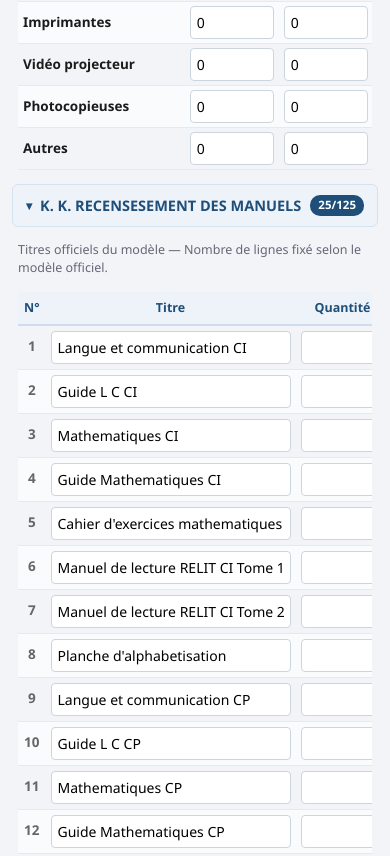
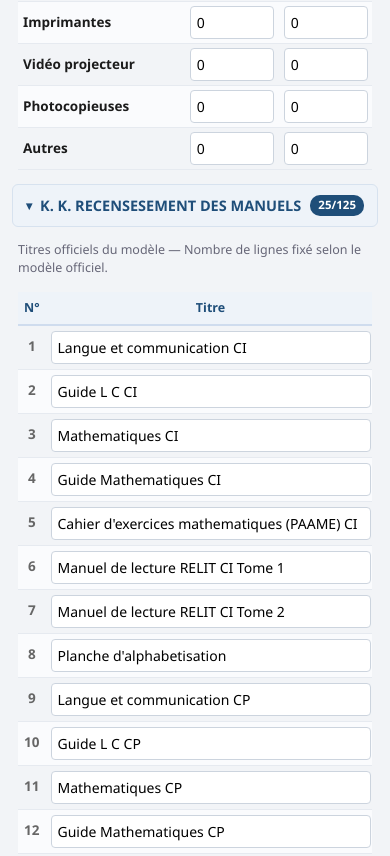
Before and after one commit to kebe776-blip/rapport, a plain HTML site: page general-elementaire.html in a window 390 px wide. Shown: the part 4397-5253 px from the top of the page. Drawn offline with Linux system fonts and the light colour scheme; no server answers.

Commit message:
Titres officiels K lisibles en entier sur mobile : champ titre porté à 320px (mesuré, plus long titre PAAME = 314px), M reste à 240px

```diff
--- a/assets/css/app.css
+++ b/assets/css/app.css
@@ -413,5 +413,10 @@ input[type=number] { -moz-appearance: textfield; appearance: textfield; }
   .table-saisie input[data-type="num"] { width: 84px; }
   .table-saisie input[placeholder="JJ/MM/AAAA"] { width: 116px; }
   .table-saisie input.fixe { width: 240px; }
+  /* K — titres officiels : le plus long (« Cahier d'exercices
+     mathematiques (PAAME) CM1 ») mesure 314 px à 14 px — largeur portée
+     à 320 px pour qu'il s'affiche en entier (M reste à 240 px : ses
+     désignations sont courtes). */
+  .table-saisie[data-repeat="manuels"] input.fixe { width: 320px; }
   .table-saisie select { width: auto; max-width: 180px; }
 }
```
Also changed, not shown: 1 other file.
